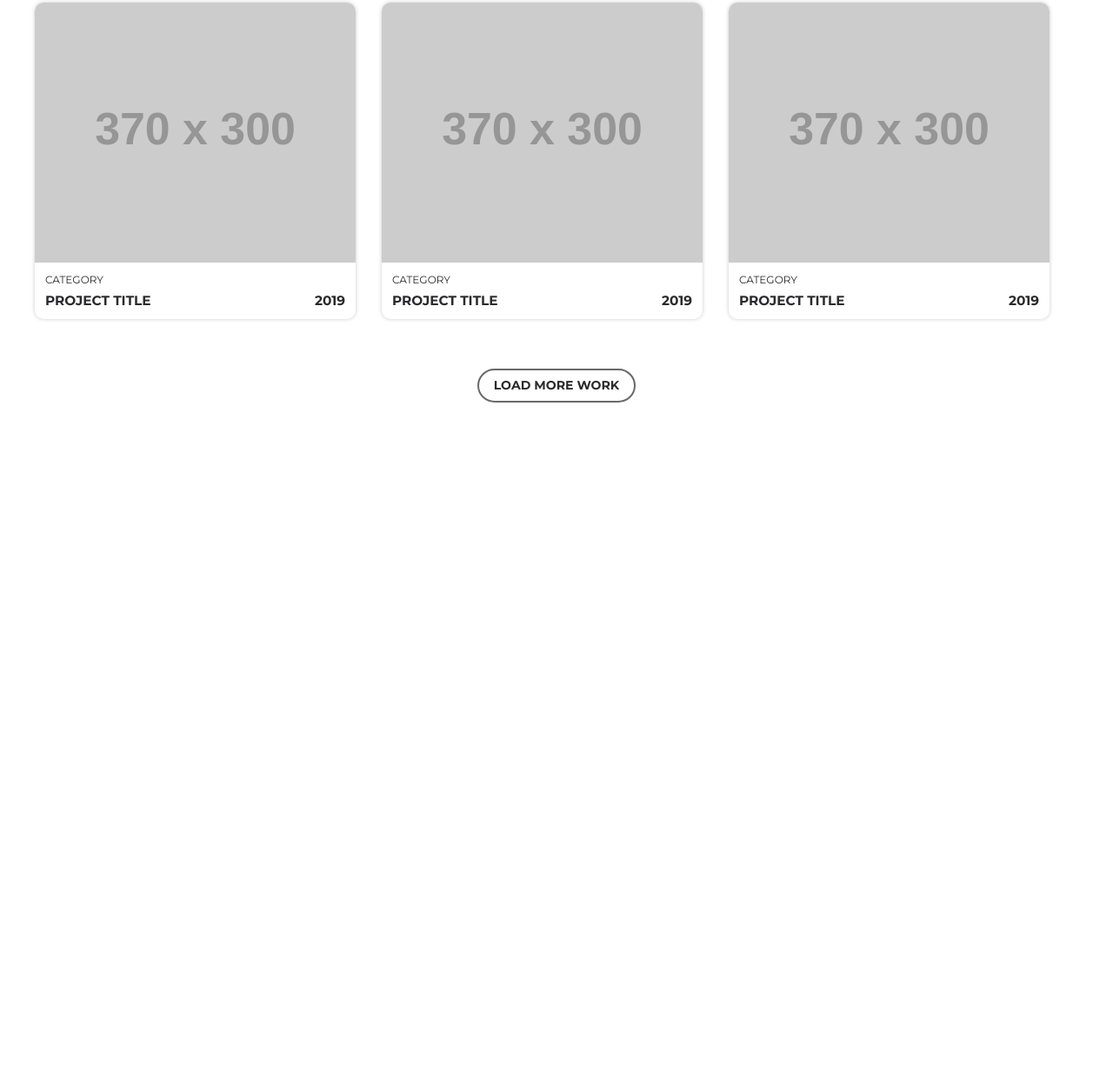
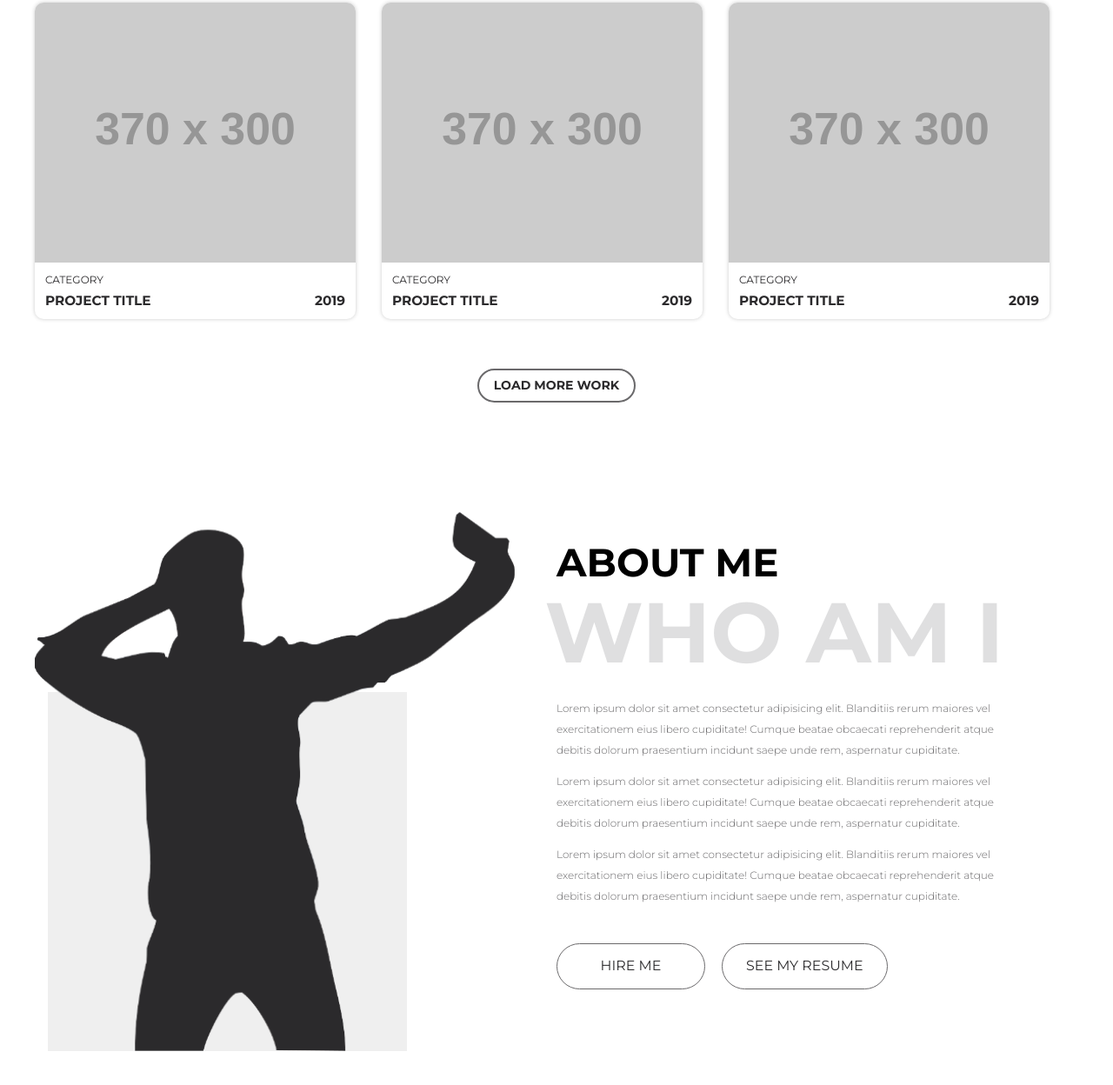
Before and after one commit to Cravle/portfolio, a plain HTML site: page index.html in a window 1280 px wide. Shown: the part 1064-2312 px from the top of the page at 87% size. Before the commit the page ends 1569 px from the top, so only its background shows below. Drawn offline with Linux system fonts and the light colour scheme; placeholder pictures from the web are drawn by us.

Commit message:
about me

```diff
--- /dev/null
+++ b/css/blocks/about.less
@@ -0,0 +1,73 @@
+//main: ../style.less
+.about {
+    margin: 8.4rem 0;
+    overflow: hidden;
+}
+
+.about__inner {
+    display: flex;
+    min-width: 1090px;
+}
+
+.about__photo,
+.about__content {
+
+    width: 50%;
+}
+
+.about__photo {
+    position: relative;
+
+    img {
+        position: relative;
+        z-index: 2;
+    }
+
+    &:before {
+        content: "";
+        width: 413px;
+        height: 413px;
+        background-color: #EFEFEF;
+
+        position: absolute;
+        left: 1rem;
+        bottom: 0;
+        z-index: 1;
+    }
+}
+
+.about__content {
+    padding-left: 3.2rem;
+    margin-top: 2rem;
+}
+
+.about__title {
+    font-size: 3rem;
+    color: black;
+    font-weight: 700;
+    text-transform: uppercase;
+}
+
+
+.about__bigtitle {
+    font-size: 6.5rem;
+    line-height: 1.1;
+    color: fade(@black, 15%);
+    text-transform: uppercase;
+    width: 700px;
+    margin-bottom: 1.4rem;
+
+    position: relative;
+    left: -0.9rem;
+}
+
+.about__text {
+    font-size: 0.8rem;
+    color: @gray;
+    line-height: 2;
+    font-weight: 300;
+
+    max-width: 90%;
+
+    margin-bottom: 2.8rem;
+}
--- a/css/blocks/wroks.less
+++ b/css/blocks/wroks.less
@@ -1,6 +1,6 @@
 //main: ../style.less
 .works {
-    padding: 2.8rem 0;
+    margin: 2.8rem 0;
 }
 
 .works__nav {
--- a/css/helpers.less
+++ b/css/helpers.less
@@ -3,3 +3,9 @@
 .text-center {
     text-align: center;
 }
+
+.img {
+    display: block;
+    min-width: 100%;
+    height: auto;
+}
--- a/css/style.less
+++ b/css/style.less
@@ -62,3 +62,5 @@ h6 {
 
 //helpers
 @import "helpers.less";
+
+@import "blocks/about.less";
--- a/index.html
+++ b/index.html
@@ -177,6 +177,42 @@
     </div>
     <!--// Works -->
 
+    <!-- about me -->
+    <section class="about">
+        <div class="container">
+
+            <div class="about__inner">
+                <div class="about__photo">
+                    <img class="img" src="/img/designer_photo.png" alt="">
+                </div>
+
+                <div class="about__content">
+                    <h3 class="about__title">About me</h3>
+                    <h2 class="about__bigtitle">who am I</h2>
+                    <div class="about__text">
+                        <p>Lorem ipsum dolor sit amet consectetur adipisicing elit. Blanditiis rerum maiores vel
+                            exercitationem eius libero cupiditate! Cumque beatae obcaecati reprehenderit atque debitis
+                            dolorum praesentium incidunt saepe unde rem, aspernatur cupiditate.</p>
+                        <p>Lorem ipsum dolor sit amet consectetur adipisicing elit. Blanditiis rerum maiores vel
+                            exercitationem eius libero cupiditate! Cumque beatae obcaecati reprehenderit atque debitis
+                            dolorum praesentium incidunt saepe unde rem, aspernatur cupiditate.</p>
+                        <p>Lorem ipsum dolor sit amet consectetur adipisicing elit. Blanditiis rerum maiores vel
+                            exercitationem eius libero cupiditate! Cumque beatae obcaecati reprehenderit atque debitis
+                            dolorum praesentium incidunt saepe unde rem, aspernatur cupiditate.</p>
+                    </div>
+                    <a class="btn" href="#">Hire me</a>
+                    <button class="btn" type="button">SEE MY RESUME</button>
+                </div>
+
+                <!-- //about__content -->
+
+            </div>
+            <!--// aabout__inner -->
+
+        </div><!-- //container -->
+    </section>
+    <!--// about me -->
+
 
 
 </html>
```
Also changed, not shown: css/style.css, img/designer_photo.png (added).
